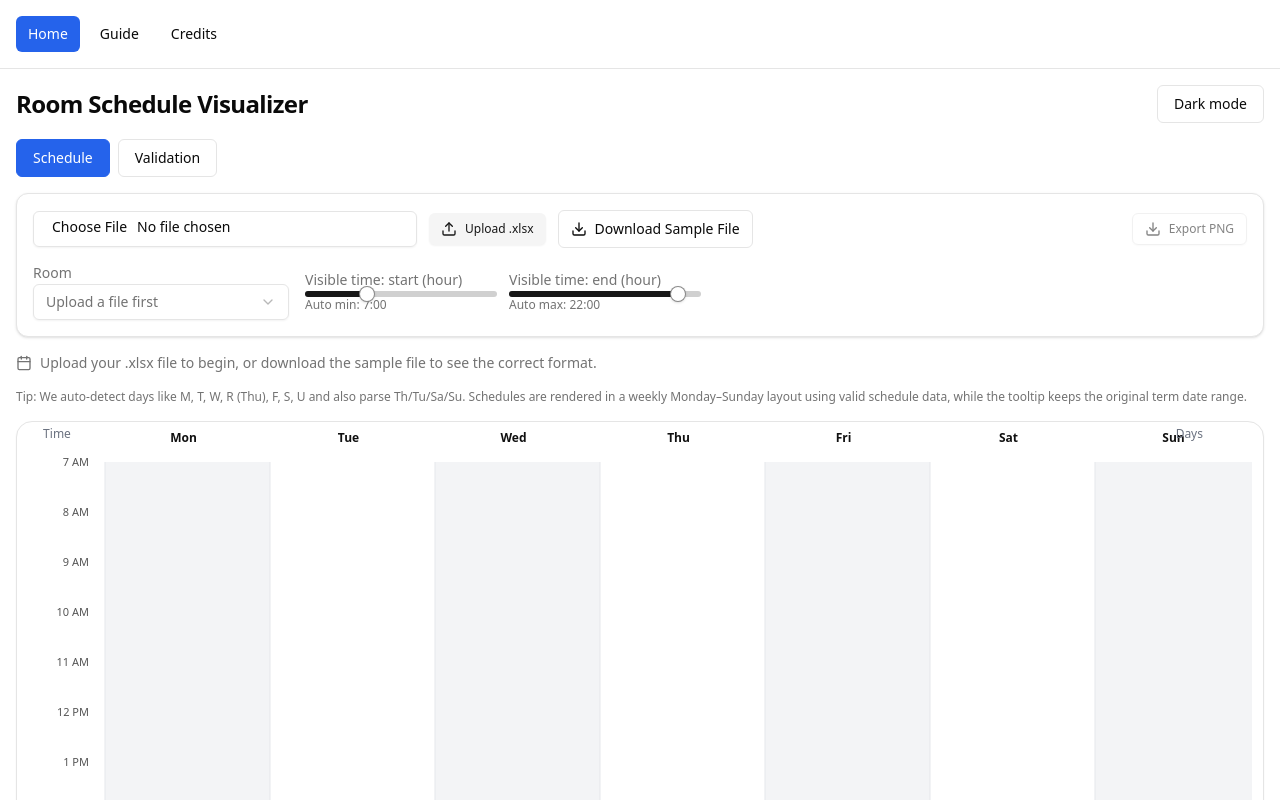
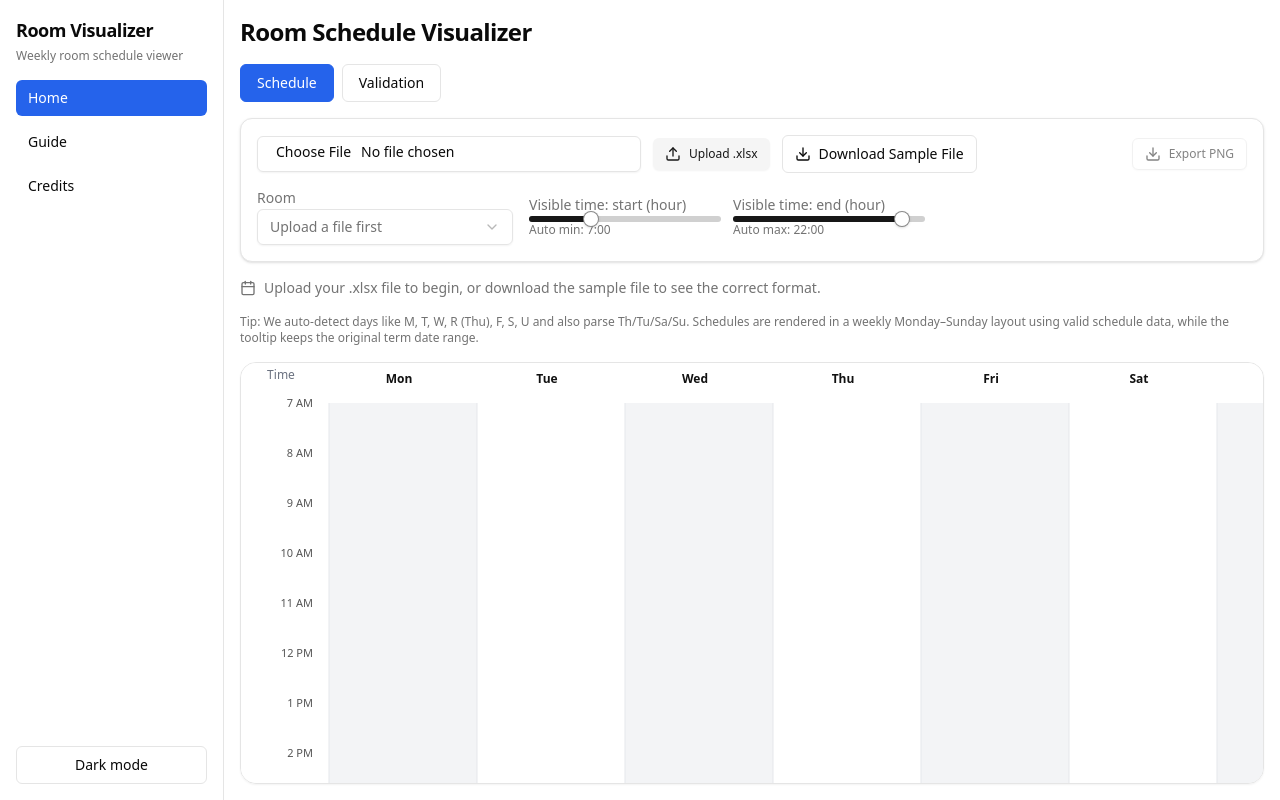
Before and after one commit to snowwolf163/room-visualizer, a React (Vite) app: page /#/ in a window 1280 px wide. Shown: the top 800 px of the page. Built offline with nearby package versions, Linux system fonts and the light colour scheme.

Commit message:
Clean up routed page layout after sidebar shell refactor

```diff
--- a/src/App.tsx
+++ b/src/App.tsx
@@ -1,10 +1,17 @@
 import "./index.css";
 import { HashRouter, Routes, Route, Link, useLocation } from "react-router-dom";
+import { useEffect, useState } from "react";
 import RoomScheduleVisualizer from "./RoomScheduleVisualizer";
 import CreditPage from "./CreditPage";
 import GuidePage from "./GuidePage";
 
-function AppNav() {
+function Sidebar({
+  theme,
+  setTheme,
+}: {
+  theme: "light" | "dark";
+  setTheme: (theme: "light" | "dark") => void;
+}) {
   const location = useLocation();
 
   const linkClass = (path: string) =>
@@ -15,7 +22,15 @@ function AppNav() {
     }`;
 
   return (
-    <nav className="p-4 border-b bg-background text-foreground flex gap-2 shrink-0">
+    <aside className="w-56 h-screen shrink-0 border-r bg-background text-foreground p-4 flex flex-col gap-4">
+      <div>
+        <h1 className="text-lg font-semibold tracking-tight">Room Visualizer</h1>
+        <p className="text-xs text-muted-foreground mt-1">
+          Weekly room schedule viewer
+        </p>
+      </div>
+
+      <nav className="flex flex-col gap-2">
         <Link to="/" className={linkClass("/")}>
           Home
         </Link>
@@ -26,25 +41,55 @@ function AppNav() {
           Credits
         </Link>
       </nav>
+
+      <div className="mt-auto">
+        <button
+          className="w-full rounded-md border px-3 py-2 text-sm bg-background text-foreground hover:bg-muted transition-colors"
+          onClick={() => setTheme(theme === "dark" ? "light" : "dark")}
+        >
+          {theme === "dark" ? "Light mode" : "Dark mode"}
+        </button>
+      </div>
+    </aside>
   );
 }
 
-function App() {
+function AppShell() {
+  const [theme, setTheme] = useState<"light" | "dark">(() => {
+    const saved = localStorage.getItem("rsv-theme");
+    if (saved === "light" || saved === "dark") return saved;
+
+    return window.matchMedia("(prefers-color-scheme: dark)").matches
+      ? "dark"
+      : "light";
+  });
+
+  useEffect(() => {
+    document.documentElement.classList.toggle("dark", theme === "dark");
+    localStorage.setItem("rsv-theme", theme);
+  }, [theme]);
+
   return (
-    <HashRouter>
-      <div className="min-h-screen w-full flex flex-col bg-background text-foreground">
-        <AppNav />
+    <div className="min-h-screen w-full bg-background text-foreground">
+      <div className="min-h-screen flex">
+        <Sidebar theme={theme} setTheme={setTheme} />
 
-        <div className="flex-1 min-h-0 overflow-auto bg-background">
+        <main className="flex-1 min-w-0 h-screen overflow-auto bg-background">
           <Routes>
-            <Route path="/" element={<RoomScheduleVisualizer />} />
+            <Route path="/" element={<RoomScheduleVisualizer theme={theme} />} />
             <Route path="/guide" element={<GuidePage />} />
             <Route path="/credits" element={<CreditPage />} />
           </Routes>
+        </main>
       </div>
     </div>
+  );
+}
+
+export default function App() {
+  return (
+    <HashRouter>
+      <AppShell />
     </HashRouter>
   );
 }
-
-export default App;
--- a/src/CreditPage.tsx
+++ b/src/CreditPage.tsx
@@ -1,6 +1,6 @@
 export default function CreditPage() {
   return (
-    <div className="min-h-screen bg-background text-foreground">
+    <div className="h-full bg-background text-foreground">
       <div className="p-6 max-w-2xl mx-auto space-y-4">
         <h1 className="text-2xl font-bold">Credits</h1>
 
--- a/src/GuidePage.tsx
+++ b/src/GuidePage.tsx
@@ -1,6 +1,6 @@
 export default function GuidePage() {
   return (
-    <div className="min-h-screen bg-background text-foreground">
+    <div className="h-full bg-background text-foreground">
       <div className="max-w-4xl mx-auto p-6 space-y-6">
         <div>
           <h1 className="text-3xl font-bold tracking-tight">Guide</h1>
--- a/src/RoomScheduleVisualizer.tsx
+++ b/src/RoomScheduleVisualizer.tsx
@@ -44,7 +44,11 @@ import UploadControls from "./room-visualizer/UploadControls";
  * 12. Term
  */
 
-export default function RoomScheduleVisualizer() {
+type RoomScheduleVisualizerProps = {
+  theme: "light" | "dark";
+};
+
+export default function RoomScheduleVisualizer({ theme }: RoomScheduleVisualizerProps) {
   const [rows, setRows] = useState<Row[]>([]);
   const [room, setRoom] = useState<string>("");
   const [minHour, setMinHour] = useState<number>(7);  // default 7:00
@@ -337,21 +341,6 @@ export default function RoomScheduleVisualizer() {
   const effectiveMin = Math.min(minHour, autoMinHour);
   const effectiveMax = Math.max(maxHour, autoMaxHour);
 
-  //Add theme state (dark mode)
-  const [theme, setTheme] = useState<"light" | "dark">(() => {
-    const saved = localStorage.getItem("rsv-theme");
-    if (saved === "light" || saved === "dark") return saved;
-
-    return window.matchMedia("(prefers-color-scheme: dark)").matches
-      ? "dark"
-      : "light";
-  });
-  //use effect for theme change
-  useEffect(() => {
-    document.documentElement.classList.toggle("dark", theme === "dark");
-    localStorage.setItem("rsv-theme", theme);
-  }, [theme]);
-
   // ---- Handlers ----
   function handleFile(file: File) {
     const reader = new FileReader();
@@ -558,20 +547,11 @@ export default function RoomScheduleVisualizer() {
 
 
   return (
-    <div className="min-h-screen w-full flex flex-col bg-background text-foreground">
-      <div className="shrink-0 p-4 space-y-4">
-        <div className="flex items-center justify-between gap-3 flex-wrap">
-          <h1 className="text-2xl font-semibold tracking-tight">
-            Room Schedule Visualizer
-          </h1>
-
-          <button
-            className="px-4 py-2 rounded-md border text-sm bg-background text-foreground hover:bg-muted transition-colors"
-            onClick={() => setTheme(theme === "dark" ? "light" : "dark")}
-          >
-            {theme === "dark" ? "Light mode" : "Dark mode"}
-          </button>
-        </div>
+    <div className="h-full w-full flex flex-col bg-background text-foreground">
+	  <div className="shrink-0 p-4 space-y-4">
+		<h1 className="text-2xl font-semibold tracking-tight">
+		  Room Schedule Visualizer
+		</h1>
 
         <div className="flex gap-2">
           <button
```
Lines whose indentation alone changed are shown as unchanged.
